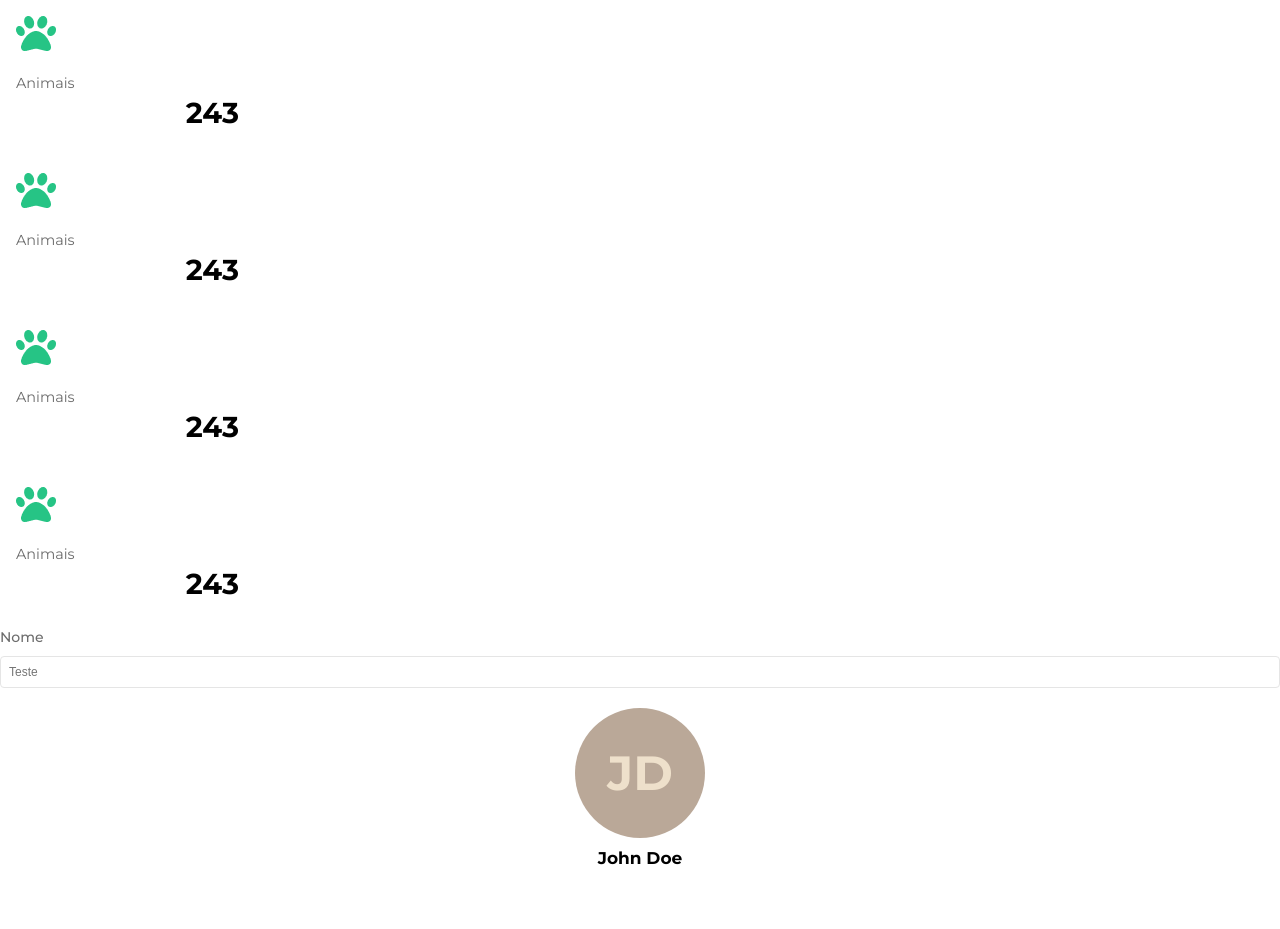
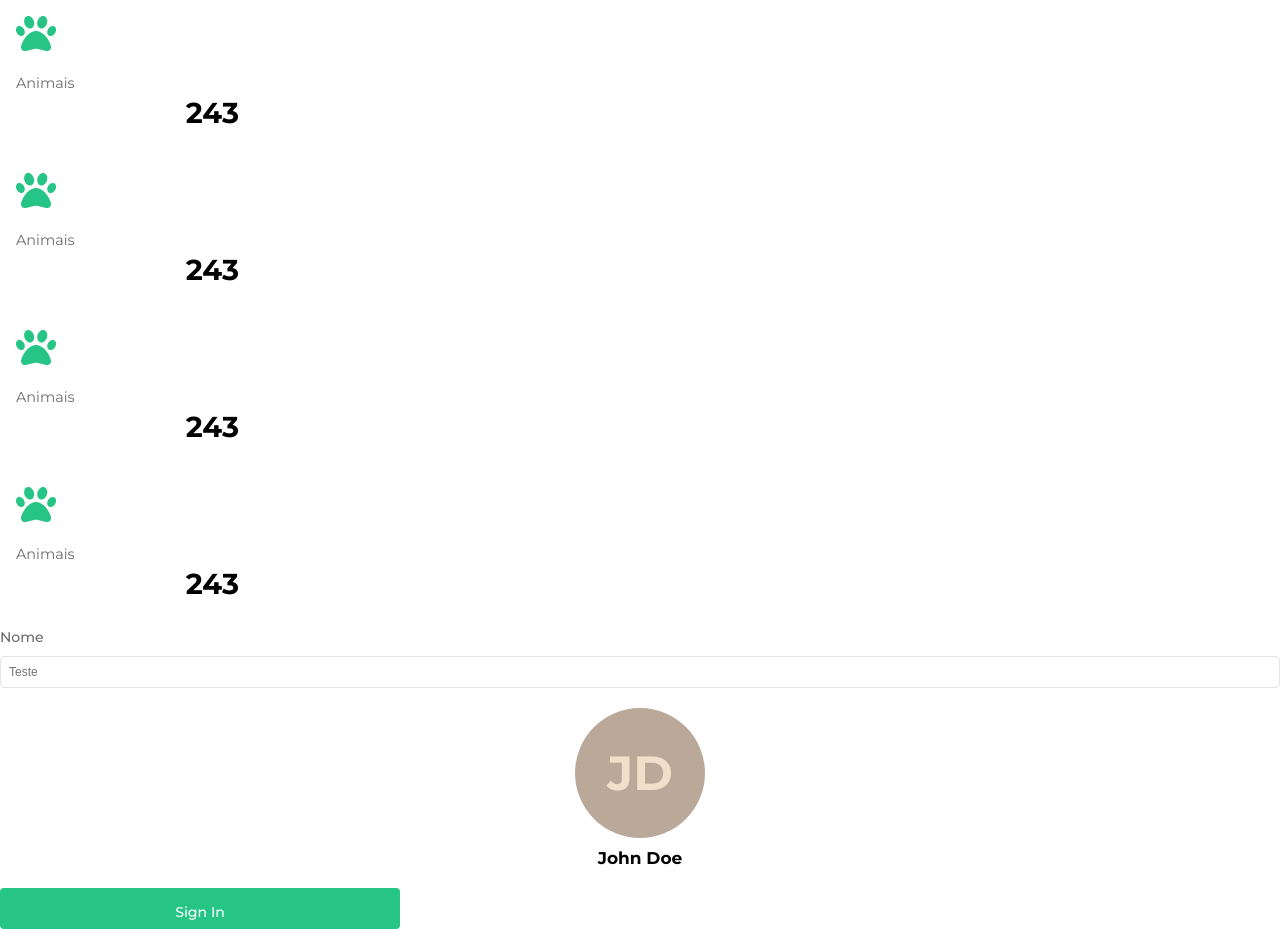
Before and after one commit to BlueTeam-2challenge/2challenge-front, a React (Vite) app: page / in a window 1280 px wide. Before the commit the page ends 888 px from the top, so only its background shows below. Built offline with nearby package versions, Linux system fonts and the light colour scheme.

Commit message:
feat: add SignIn component with styles and types

```diff
--- a/src/App.tsx
+++ b/src/App.tsx
@@ -1,3 +1,4 @@
+import SignIn from "./components/SignIn/SignIn";
 import { TextInput } from "./components/TextInput";
 import UserProfile from "./components/UserProfile";
 import CardPage from "./pages/dashboard/components/CardPage";
@@ -14,6 +15,7 @@ function App() {
         onChange={() => console.log("Mudou")}
       />
       <UserProfile name="John Doe" />
+      <SignIn label="Sign In" isActive={true} />
     </>
   );
 }
--- /dev/null
+++ b/src/components/SignIn/SignIn.module.css
@@ -0,0 +1,21 @@
+.btn{
+    display: flex;
+    height: 2.6rem;
+    width: 25rem;
+    border: none;
+    gap: 1rem;
+    border-radius: 0.25rem;
+    justify-content: center;
+}
+
+.btn:hover{
+    cursor: pointer;
+}
+
+.btnText{
+    font-family: "Montserrat";
+    color: white;
+    font-weight: 500;
+    font-size: 0.88rem;
+    display: flex;
+}
--- /dev/null
+++ b/src/components/SignIn/SignIn.tsx
@@ -0,0 +1,23 @@
+import { useState } from 'react'
+import styles from './SignIn.module.css'
+import { SignInProps } from './types'
+
+const SignIn = (props: SignInProps) => {
+    const [hover, setHover] = useState(false)
+
+    const buttonStyle = {
+        backgroundColor: props.isActive ? (hover ? '#209e6c' : '#26C485') : (hover ? '#918274' : '#BAA898'),
+        textDecoration: 'none',
+        cursor: 'pointer'
+    }
+
+  return (
+    <div>
+      <button style={buttonStyle} className={styles.btn} onMouseEnter={() => setHover(true)} onMouseLeave={() => setHover(false)}>
+        <p className={styles.btnText}>{props.label}</p>
+      </button>
+    </div>
+  )
+}
+
+export default SignIn
--- /dev/null
+++ b/src/components/SignIn/types.ts
@@ -0,0 +1,4 @@
+export interface SignInProps {
+    label: string;
+    isActive: boolean;
+}
```
